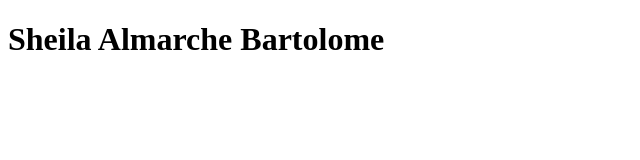
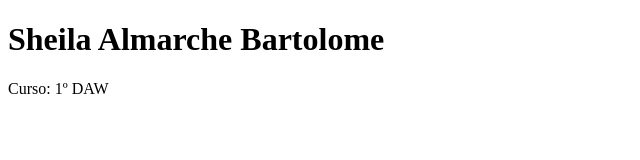
Before and after one commit to sheilaab15/PEC3, a plain HTML site: page index.html in a window 1280 px wide. Shown: the whole page, without its empty margins (0-640 px from the left). Drawn offline with Linux system fonts and the light colour scheme.

Commit message:
añadido curso

```diff
--- a/index.html
+++ b/index.html
@@ -5,5 +5,6 @@
     </head>
     <body>
         <h1>Sheila Almarche Bartolome</h1>
+        <p>Curso: 1º DAW</p>
     </body>
     </html>
```
